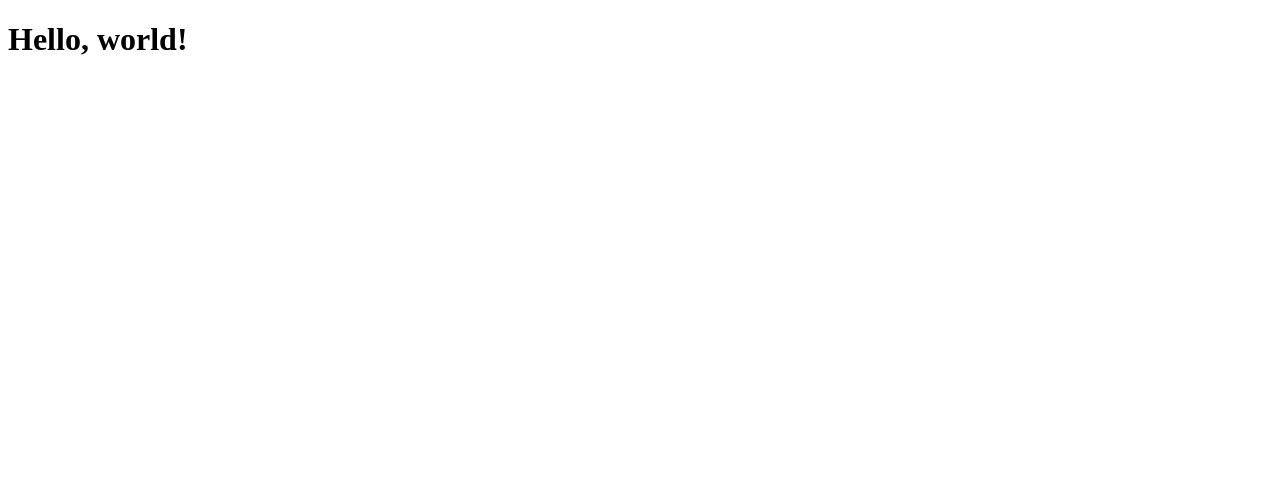
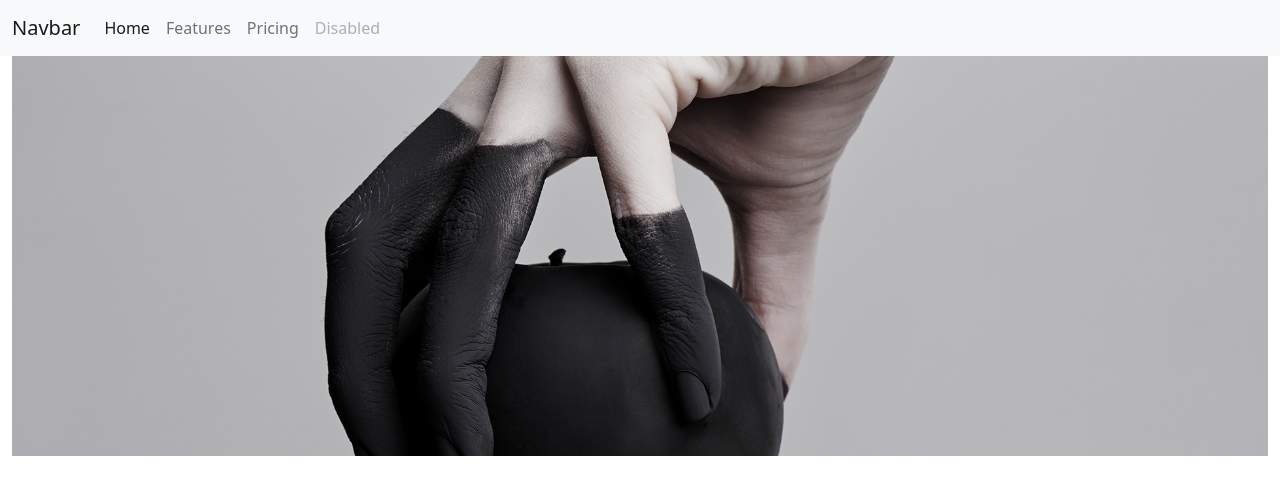
Before and after one commit to ihorlt/web_site_business_shop, a plain HTML site: page index.html in a window 1280 px wide. Drawn offline with Linux system fonts and the light colour scheme.

Commit message:
add top image

```diff
--- /dev/null
+++ b/css/styles.css
@@ -0,0 +1,7 @@
+.top-main-image {
+    height: 400px;
+    background-image: url("../img/img13.jpg");
+    background-size: cover;
+    background-repeat: no-repeat;
+    background-position: center;
+}
--- a/index.html
+++ b/index.html
@@ -6,14 +6,52 @@
     <meta charset="utf-8">
     <meta name="viewport" content="width=device-width, initial-scale=1">
 
-    <!-- Bootstrap CSS -->
-    <link href="css/bootstrap.min.css">
+    <link href="css\bootstrap.min.css" rel="stylesheet">
+    <link href="css\styles.css" rel="stylesheet">
 
     <title>Hello, world!</title>
 </head>
 
 <body>
-    <h1>Hello, world!</h1>
+    <header>
+        <nav class="navbar navbar-expand-lg navbar-light bg-light">
+            <div class="container-fluid">
+                <a class="navbar-brand" href="#">Navbar</a>
+                <button class="navbar-toggler" type="button" data-bs-toggle="collapse" data-bs-target="#navbarNav" aria-controls="navbarNav" aria-expanded="false" aria-label="Toggle navigation">
+                <span class="navbar-toggler-icon"></span>
+              </button>
+                <div class="collapse navbar-collapse" id="navbarNav">
+                    <ul class="navbar-nav">
+                        <li class="nav-item">
+                            <a class="nav-link active" aria-current="page" href="#">Home</a>
+                        </li>
+                        <li class="nav-item">
+                            <a class="nav-link" href="#">Features</a>
+                        </li>
+                        <li class="nav-item">
+                            <a class="nav-link" href="#">Pricing</a>
+                        </li>
+                        <li class="nav-item">
+                            <a class="nav-link disabled">Disabled</a>
+                        </li>
+                    </ul>
+                </div>
+            </div>
+        </nav>
+
+        <section class="container-fluid">
+            <div class="row">
+                <div class="col-12">
+                    <div class="top-main-image"></div>
+                </div>
+            </div>
+        </section>
+
+    </header>
+
+    <main></main>
+
+    <footer></footer>
 
     <!-- Optional JavaScript; choose one of the two! -->
 
```
Also changed, not shown: img/img13.jpg (added).
